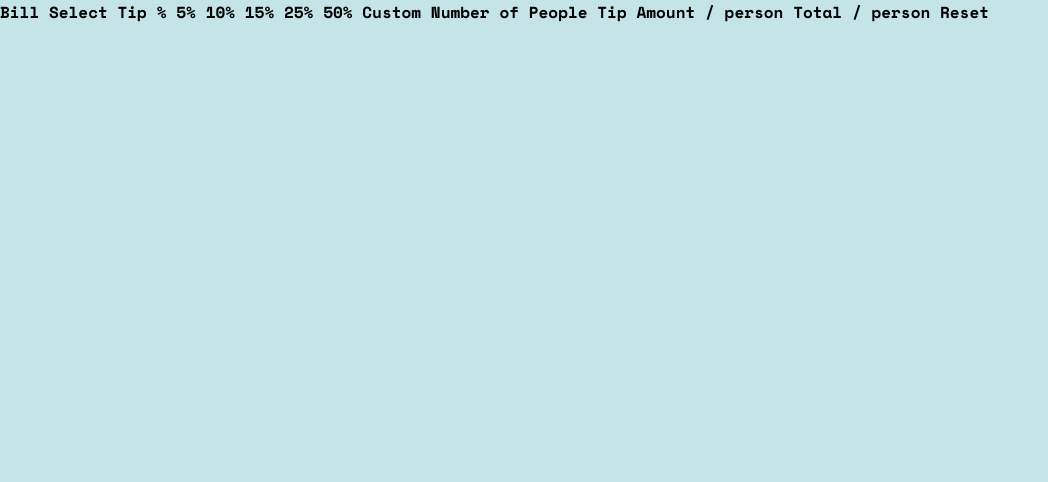
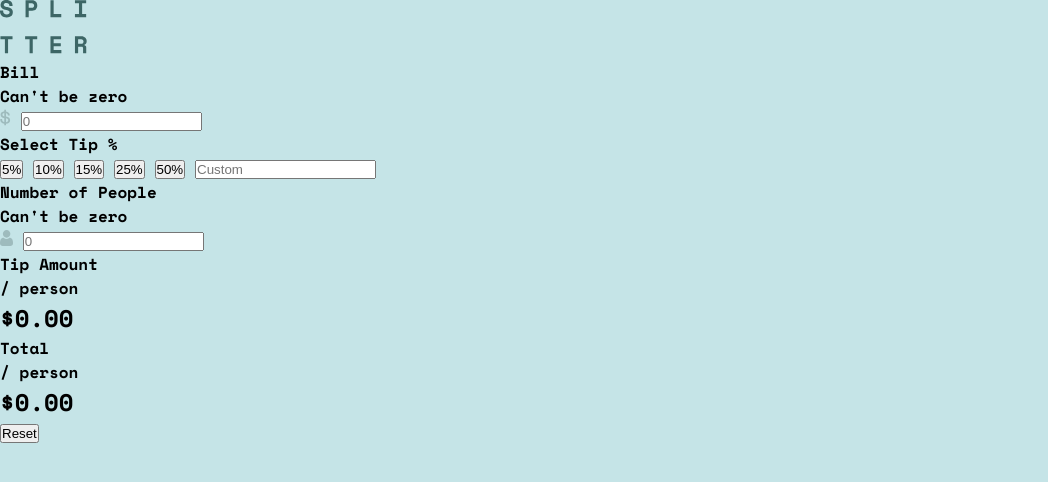
Before and after one commit to vedantagrawal524/tip-calculator, a plain HTML site: page index.html in a window 1280 px wide. Shown: the whole page, without its empty margins (0-1048 px from the left). Drawn offline with nearby package versions, Linux system fonts and the light colour scheme.

Commit message:
HTML PAGE

```diff
--- a/index.html
+++ b/index.html
@@ -3,7 +3,7 @@
   <head>
     <meta charset="UTF-8" />
     <meta name="viewport" content="width=device-width, initial-scale=1.0" />
-    <meta name="description" content="Tip calculator app" />
+    <meta name="description" content="Tip calculator" />
     <meta name="author" content="Vedant Agrawal" />
 
     <link
@@ -13,12 +13,72 @@
       href="./images/favicon-32x32.png"
     />
 
-    <title>Tip calculator app</title>
+    <title>Tip calculator</title>
     <link rel="stylesheet" href="css/style.css" />
     <script defer src="/js/main.js"></script>
   </head>
   <body>
-    Bill Select Tip % 5% 10% 15% 25% 50% Custom Number of People Tip Amount /
-    person Total / person Reset
+    <header class="logo">
+      <img src="/images/logo.svg" alt="SPLITTER" />
+    </header>
+    <main>
+      <section class="calculator">
+        <div class="input-section">
+          <div class="bill-ip">
+            <div class="bill-text">
+              <label for="bill">Bill</label>
+              <p class="bill-error">Can't be zero</p>
+            </div>
+            <div class="bill-box">
+              <img src="/images/icon-dollar.svg" alt="Dollar" />
+              <input type="number" id="bill" placeholder="0" />
+            </div>
+          </div>
+
+          <div class="tip-ip">
+            <p class="tip-text">Select Tip %</p>
+            <div class="tip-options">
+              <button class="tip-button" value="0.05" id="5">5%</button>
+              <button class="tip-button" value="0.10" id="10">10%</button>
+              <button class="tip-button" value="0.15" id="15">15%</button>
+              <button class="tip-button" value="0.25" id="25">25%</button>
+              <button class="tip-button" value="0.50" id="50">50%</button>
+              <input type="number" class="custom" placeholder="Custom" />
+            </div>
+          </div>
+
+          <div class="people-ip">
+            <div class="people-text">
+              <label for="people">Number of People</label>
+              <p class="people-error">Can't be zero</p>
+            </div>
+            <div class="people-box">
+              <img src="/images/icon-person.svg" alt="People" />
+              <input type="number" id="people" placeholder="0" />
+            </div>
+          </div>
+        </div>
+
+        <dev class="result-section">
+          <div class="tip-amt">
+            <div class="res-text">
+              <p class="title">Tip Amount</p>
+              <p class="person">/ person</p>
+            </div>
+            <h1 class="tip">$0.00</h1>
+          </div>
+
+          <div class="total-amt">
+            <div class="res-text">
+              <p class="title">Total</p>
+              <p class="person">/ person</p>
+            </div>
+            <h1 class="total">$0.00</h1>
+          </div>
+
+          <button class="reset">Reset</button>
+        </dev>
+      </section>
+    </main>
   </body>
 </html>
```
Also changed, not shown: 1 other file.
